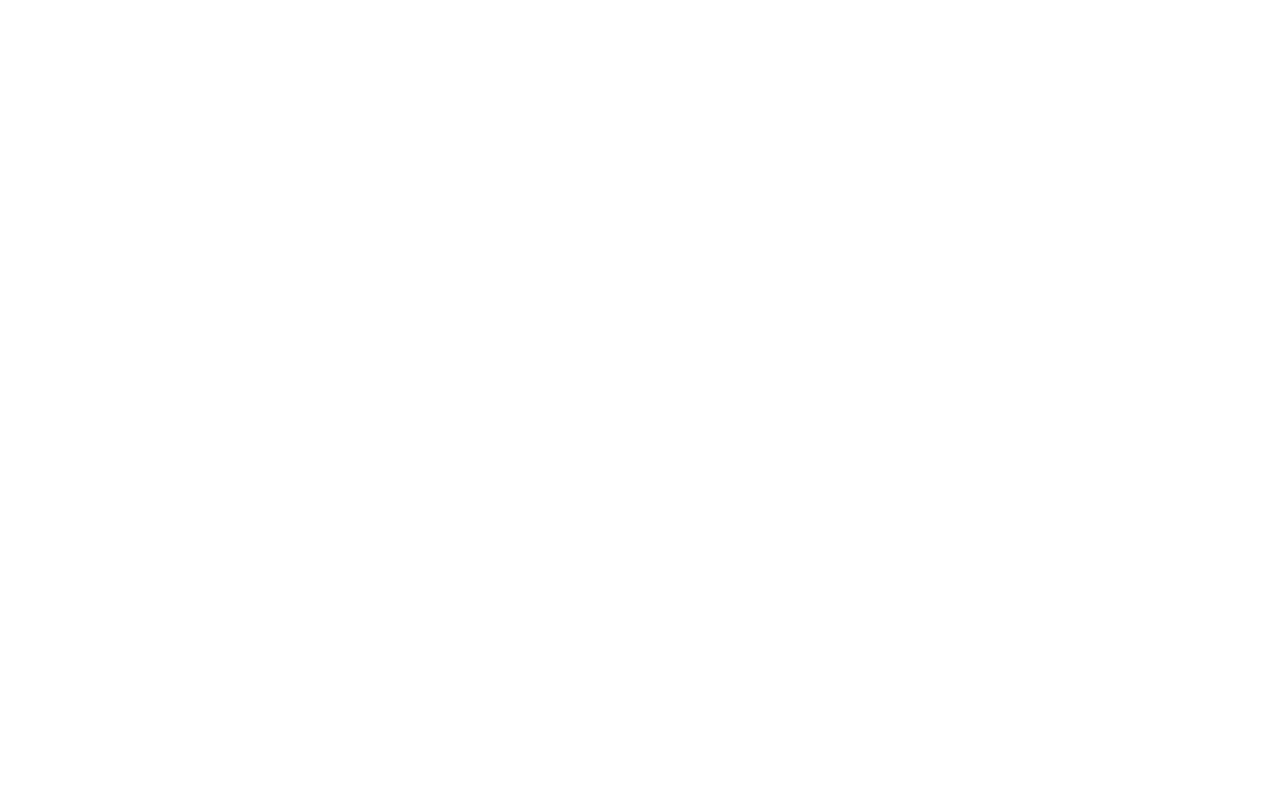
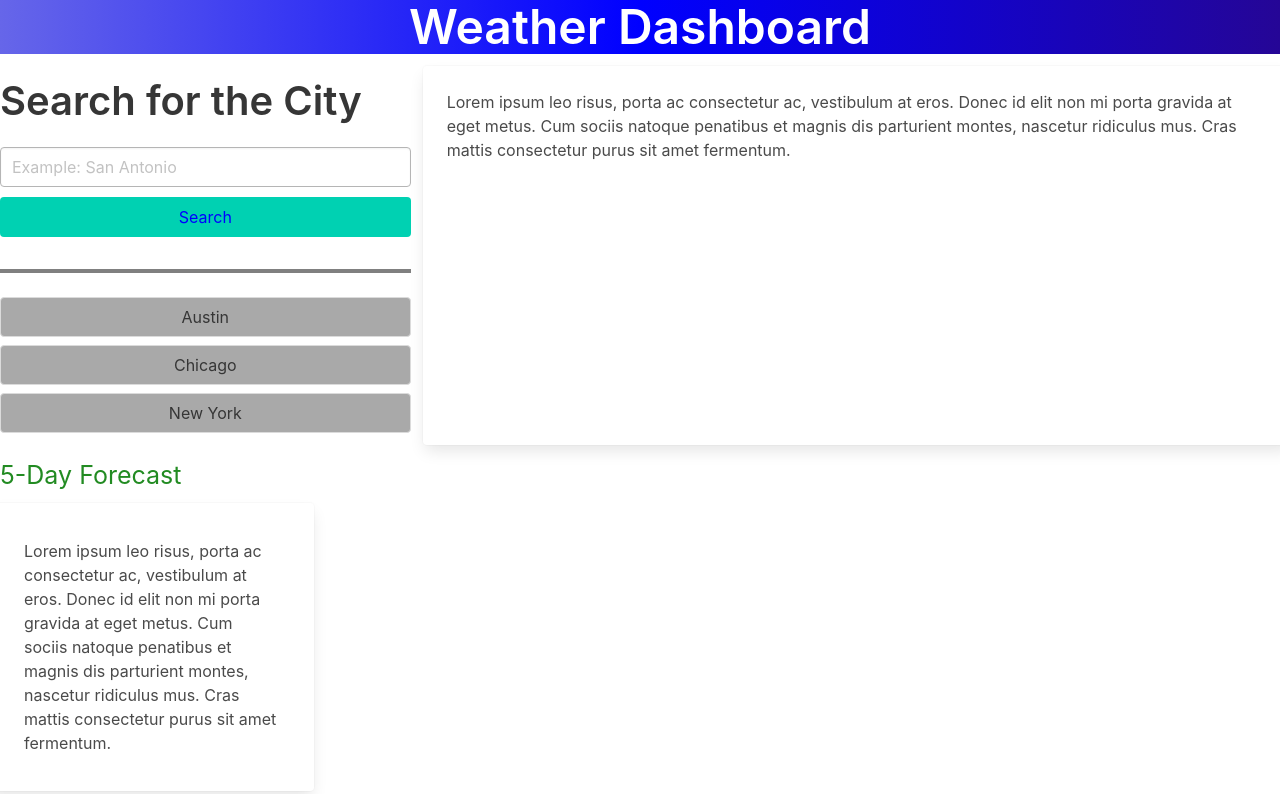
Before and after one commit to crtijerina/Weather_app, a plain HTML site: page index.html in a window 1280 px wide. Drawn offline with nearby package versions, Linux system fonts and the light colour scheme.

Commit message:
added cards, and adding js

```diff
--- a/index.html
+++ b/index.html
@@ -1,12 +1,62 @@
 <!DOCTYPE html>
 <html lang="en">
-<head>
-    <meta charset="UTF-8">
-    <meta http-equiv="X-UA-Compatible" content="IE=edge">
-    <meta name="viewport" content="width=device-width, initial-scale=1.0">
-    <title>Weather Forecast</title>
-</head>
-<body>
+  <head>
+    <meta charset="UTF-8" />
 
-</body>
+    <meta http-equiv="X-UA-Compatible" content="IE=edge" />
+    <meta name="viewport" content="width=device-width, initial-scale=1.0" />
+    <title>Weather Dashboard</title>
+    <link
+      rel="stylesheet"
+      href="https://cdn.jsdelivr.net/npm/bulma@0.9.3/css/bulma.min.css"
+    />
+    <link rel="stylesheet" href="style.css">
+  </head>
+  <body>
+    <div class="block">
+      <h1 class="title is-1 has-text-white">Weather Dashboard</h1>
+    </div>
+    <div class="columns" >
+      <div class="column is-one-third">
+        <div class="control">
+          <h2 class="title is-2">Search for the City</h2>
+          <input
+            class="input is-hovered"
+            type="text"
+            placeholder="Example: San Antonio"
+          />
+        </div>
+        <div class="buttons">
+          <button id="searchButton" class="button is-primary is-fullwidth">Search </button>
+
+          <hr>
+          <button class="button is-fullwidth city_buttons">Austin</button>
+          <button class="button is-fullwidth city_buttons">Chicago</button>
+          <button class="button is-fullwidth city_buttons">New York</button>
+
+        </div>
+      </div>
+      <div class="card">
+        <div class="card-content">
+          <div class="content">
+            Lorem ipsum leo risus, porta ac consectetur ac, vestibulum at eros. Donec id elit non mi porta gravida at eget metus. Cum sociis natoque penatibus et magnis dis parturient montes, nascetur ridiculus mus. Cras mattis consectetur purus sit amet fermentum.
+          </div>
+
+        </div>
+
+      </div>
+
+    </div>
+    <h3> 5-Day Forecast</h3>
+    <div class="columns card-container">
+    <div class="card column is-one-quarter">
+      <div class="card-content">
+        <div class="content">
+          Lorem ipsum leo risus, porta ac consectetur ac, vestibulum at eros. Donec id elit non mi porta gravida at eget metus. Cum sociis natoque penatibus et magnis dis parturient montes, nascetur ridiculus mus. Cras mattis consectetur purus sit amet fermentum.
+        </div>
+
+      </div>
+    </div>
+    </div>
+  </body>
 </html>
--- a/style.css
+++ b/style.css
@@ -0,0 +1,27 @@
+#searchButton {
+  color: blue;
+  margin-top: 10px;
+}
+.city_buttons {
+  background-color: darkgray;
+}
+h1 {
+  background-image: linear-gradient(
+    to right,
+    rgb(102, 102, 233),
+    blue,
+    rgb(37, 6, 150)
+  );
+  text-align: center;
+}
+hr {
+    color: gray;
+  border-width: 2px;
+  border-style: solid;
+  width: 100%;
+}
+h3 {
+margin-bottom: 20px;
+color: #228b22;
+font-size: 25px;
+}
```
Also changed, not shown: script.js (+9 -0 lines), package-lock.json (added), 1 other file.
